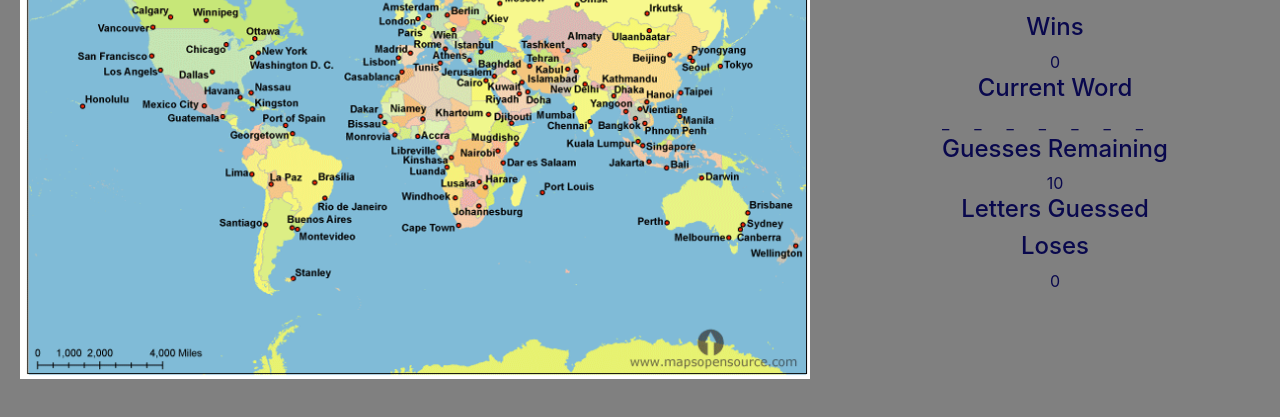
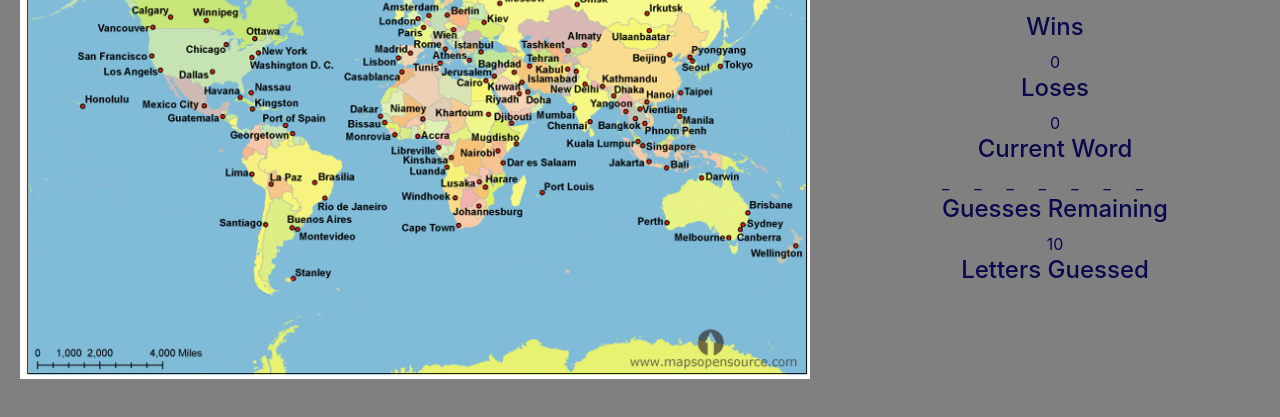
Before and after one commit to nazim806/Word-Guess-Game, a plain HTML site: page index.html in a window 1280 px wide. Shown: the part 319-736 px from the top of the page. Drawn offline with nearby package versions, Linux system fonts and the light colour scheme.

Commit message:
updated html, css and javascript file

```diff
--- a/assets/css/style.css
+++ b/assets/css/style.css
@@ -1,3 +1,5 @@
+/* CSS stylesheet for Word Guess Game **/
+
 body {
     background-color: gray;
 
--- a/assets/javascript/game.js
+++ b/assets/javascript/game.js
@@ -1,10 +1,13 @@
+// Javascript for word guessing game
+
 $(document).ready(function() {
 
-    let possibleCities = [ "singapore", "dubai", "istanbul", "florence", "paris", "madrid", "rome", "seoul", "new york city",
-                            "shanghai",  "tokyo", "sydney","bamako", "tripoli", "toronto", "beijing", "moscow",
-                            "johannesburg", , "warsaw", "jakarta", "kuala lumpur", "mexico city",
-                            "hong kong", "chicago",  "los angeles", "mumbai", "dhaka", "london", "monte video"]
+    let possibleCities = [ "singapore", "tokyo", "dubai", "istanbul", "florence", "paris", "madrid", "rome", "seoul", "new york city",
+                            "shanghai",  "sydney","bamako", "tripoli", "toronto", "beijing", "moscow", "johannesburg",
+                           "warsaw", "jakarta", "kuala lumpur", "mexico city","hong kong", "chicago",
+                              "los angeles", "mumbai", "dhaka", "london", "monte video"]
 
+     //variables declared on top...
     const maxGuess = 10
     let pauseGame = false
 
@@ -17,16 +20,16 @@ $(document).ready(function() {
 
     resetGame()
 
-    // Wait for key press
+    // Wait for any key press
     document.onkeypress = function(event) {
-        // Make sure key pressed is an alpha character
-        if (isAlpha(event.key) && !pauseGame) {
+        // Make sure the key pressed is an alphabet
+        if (isWord(event.key) && !pauseGame) {
             checkForLetter(event.key.toLowerCase())
         }
     }
 
     // Game Functions
-    // Check if letter is in word & process
+    // Check if typed letter is in word & process
     function checkForLetter(letter) {
         let foundLetter = false
         let correctSound = document.createElement("audio")
@@ -34,7 +37,7 @@ $(document).ready(function() {
         correctSound.setAttribute("src", "assets/audio/tibetan-bell.mp3")
         incorrectSound.setAttribute("src","assets/audio/radio-tune.mp3")
 
-        // Search string for letter
+        // Search a string for letter
         for (let i=0, j= wordToMatch.length; i<j; i++) {
             if (letter === wordToMatch[i]) {
                 guessingWord[i] = letter
@@ -57,13 +60,13 @@ $(document).ready(function() {
             incorrectSound.play()
             // Check if inccorrect guess is already on the list
             if (!guessedLetters.includes(letter)) {
-                // Add incorrect letter to guessed letter list
+                // Addition of incorrect letter to guessed letter list
                 guessedLetters.push(letter)
                 // Decrement the number of remaining guesses
                 numGuess--
             }
             if (numGuess === 0) {
-                // Display word before reseting game
+                // Display correct word before reseting game
                 loses++
                 guessingWord = wordToMatch.split()
                 pauseGame = true
@@ -75,7 +78,7 @@ $(document).ready(function() {
 
     }
     // Check in keypressed is between A-Z or a-z
-    function isAlpha (ch){
+    function isWord (ch){
         return /^[A-Z]$/i.test(ch);
     }
 
@@ -83,7 +86,7 @@ $(document).ready(function() {
         numGuess = maxGuess
         pauseGame = false
 
-        // Get a new word
+        // Get a new word from the array
         wordToMatch = possibleCities[Math.floor(Math.random() * possibleCities.length)].toLowerCase()
         console.log(wordToMatch)
 
@@ -93,7 +96,7 @@ $(document).ready(function() {
 
         // Reset the guessed word
         for (let i=0, j=wordToMatch.length; i < j; i++){
-            // Put a space instead of an underscore between multi word "words"
+            // Put space instead of an underscore between multi word "words"
             if (wordToMatch[i] === " ") {
                 guessingWord.push(" ")
             } else {
@@ -101,7 +104,7 @@ $(document).ready(function() {
             }
         }
 
-        // Update the Display
+        // Update Display
         updateDisplay()
     }
 
--- a/index.html
+++ b/index.html
@@ -5,7 +5,7 @@
     <meta charset="utf-8">
     <meta name="viewport" content="width=device-width, initial-scale=1, shrink-to-fit=no">
 
-    <!-- Bootstrap CSS -->
+    <!-- Bootstrap CSS and css stylesheet -->
 
     <link rel="stylesheet" href="https://stackpath.bootstrapcdn.com/bootstrap/4.3.1/css/bootstrap.min.css" integrity="sha384-ggOyR0iXCbMQv3Xipma34MD+dH/1fQ784/j6cY/iJTQUOhcWr7x9JvoRxT2MZw1T" crossorigin="anonymous">
     <link rel ="stylesheet" type = "text/css" href = "assets/css/style.css">
@@ -25,17 +25,18 @@
 
             <p>Press any key to get started!</p>
 
-            <!-- When user presses any key, start game -->
+            <!-- start game, when user presses any key  -->
             <h4>Wins</h4>
             <div id="totalWins"></div>
+            <h4>Loses</h4>
+            <div id = "totalLoses"></div>
             <h4>Current Word</h4>
             <div id="currentWord"></div>
             <h4>Guesses Remaining</h4>
             <div id="remainingGuesses"></div>
             <h4>Letters Guessed</h4>
             <div id="guessedLetters"></div>
-            <h4>Loses</h4>
-            <div id = "totalLoses"></div>
+
 
         </div>
 
```
